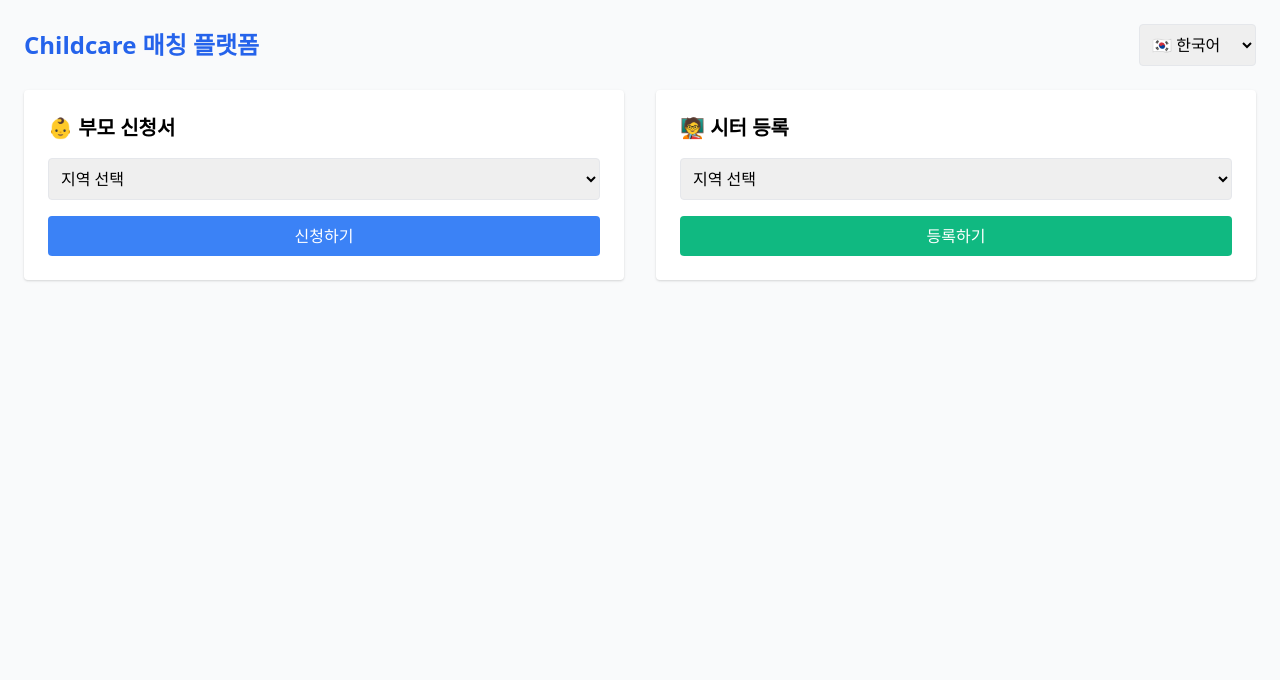
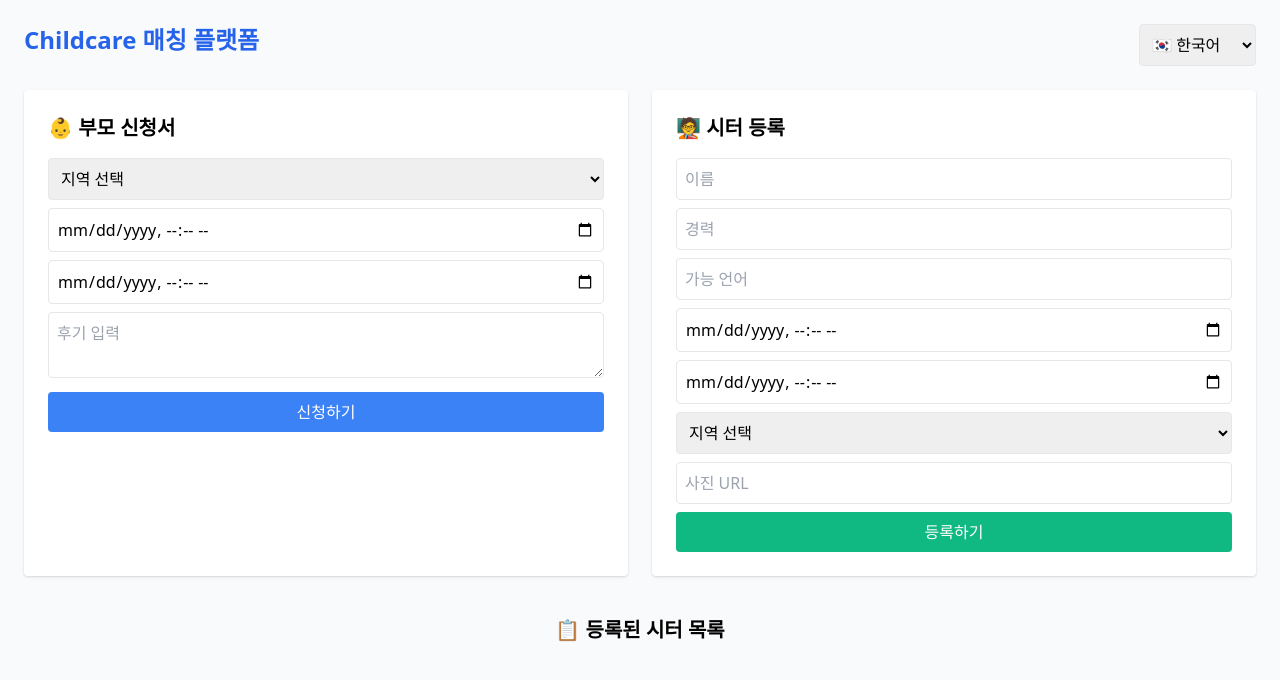
Before and after one commit to samseminlee/kidscare1, a Next.js app: page / in a window 1280 px wide. Shown: the top 680 px of the page. Built offline with nearby package versions, Linux system fonts and the light colour scheme.

Commit message:
Add files via upload

```diff
--- a/next.config.js
+++ b/next.config.js
@@ -1,5 +1 @@
-const nextConfig = {
-  reactStrictMode: true,
-};
-
-module.exports = nextConfig;
+const nextConfig = { reactStrictMode: true }; module.exports = nextConfig;
--- a/package.json
+++ b/package.json
@@ -1,5 +1,5 @@
 {
-  "name": "childcare-mvp-multilang",
+  "name": "childcare-mvp-full-multilang",
   "version": "1.0.0",
   "scripts": {
     "dev": "next dev",
--- a/pages/_app.js
+++ b/pages/_app.js
@@ -1,5 +1,4 @@
 import Head from 'next/head';
-
 export default function App({ Component, pageProps }) {
   return (
     <>
--- a/pages/index.js
+++ b/pages/index.js
@@ -3,30 +3,82 @@ import { useState } from 'react';
 
 export default function Home() {
   const [language, setLanguage] = useState('ko');
+  const [sitters, setSitters] = useState([]);
+  const [reviews, setReviews] = useState({});
+  const [parentForm, setParentForm] = useState({
+    parentName: '', childAge: '', location: '', startTime: '', endTime: '', needs: ''
+  });
+  const [sitterForm, setSitterForm] = useState({
+    sitterName: '', experience: '', languages: '', availableFrom: '', availableTo: '', location: '', photoUrl: ''
+  });
+  const [matchedSitter, setMatchedSitter] = useState(null);
+  const [reviewForm, setReviewForm] = useState({ rating: '5', comment: '' });
+
   const translations = {
-    ko: { title: "Childcare 매칭 플랫폼", parentFormTitle: "👶 부모 신청서", sitterFormTitle: "🧑‍🏫 시터 등록", submit: "신청하기", register: "등록하기", location: "지역 선택" },
-    en: { title: "Childcare Matching Platform", parentFormTitle: "👶 Parent Application", sitterFormTitle: "🧑‍🏫 Sitter Registration", submit: "Submit", register: "Register", location: "Select Location" },
-    zh: { title: "儿童看护匹配平台", parentFormTitle: "👶 家长申请表", sitterFormTitle: "🧑‍🏫 保姆注册", submit: "提交", register: "注册", location: "选择地区" },
-    yue: { title: "兒童看護配對平台", parentFormTitle: "👶 家長申請表", sitterFormTitle: "🧑‍🏫 保姆登記", submit: "提交", register: "登記", location: "選擇地區" },
-    hi: { title: "चाइल्डकेयर मिलान प्लेटफॉर्म", parentFormTitle: "👶 माता-पिता आवेदन", sitterFormTitle: "🧑‍🏫 बेबीसिटर पंजीकरण", submit: "प्रस्तुत करें", register: "पंजीकरण करें", location: "स्थान चुनें" },
+    ko: {
+      title: "Childcare 매칭 플랫폼", parentFormTitle: "👶 부모 신청서", sitterFormTitle: "🧑‍🏫 시터 등록",
+      submit: "신청하기", register: "등록하기", location: "지역 선택", review: "후기 등록", writeReview: "시터 리뷰 남기기",
+      rating: "별점", comment: "후기 입력", registeredSitters: "📋 등록된 시터 목록", matchedSitter: "✅ 매칭된 시터",
+      startTime: "돌봄 시작 시간", endTime: "돌봄 종료 시간", availableTime: "가능 시간", reviewLabel: "📣 시터 리뷰:"
+    },
+    en: {
+      title: "Childcare Matching Platform", parentFormTitle: "👶 Parent Application", sitterFormTitle: "🧑‍🏫 Sitter Registration",
+      submit: "Submit", register: "Register", location: "Select Location", review: "Submit Review", writeReview: "Leave a Review",
+      rating: "Rating", comment: "Your comment", registeredSitters: "📋 Registered Sitters", matchedSitter: "✅ Matched Sitter",
+      startTime: "Care Start Time", endTime: "Care End Time", availableTime: "Available Time", reviewLabel: "📣 Sitter Reviews:"
+    },
+    zh: {
+      title: "儿童看护匹配平台", parentFormTitle: "👶 家长申请表", sitterFormTitle: "🧑‍🏫 保姆注册",
+      submit: "提交", register: "注册", location: "选择地区", review: "提交评论", writeReview: "留下评论",
+      rating: "评分", comment: "您的评论", registeredSitters: "📋 已注册保姆", matchedSitter: "✅ 匹配的保姆",
+      startTime: "开始时间", endTime: "结束时间", availableTime: "可用时间", reviewLabel: "📣 保姆评论："
+    },
+    yue: {
+      title: "兒童看護配對平台", parentFormTitle: "👶 家長申請表", sitterFormTitle: "🧑‍🏫 保姆登記",
+      submit: "提交", register: "登記", location: "選擇地區", review: "提交評論", writeReview: "發表評論",
+      rating: "評分", comment: "你的評論", registeredSitters: "📋 登記保姆", matchedSitter: "✅ 配對保姆",
+      startTime: "開始時間", endTime: "結束時間", availableTime: "可用時間", reviewLabel: "📣 保姆評論："
+    },
+    hi: {
+      title: "चाइल्डकेयर मिलान प्लेटफॉर्म", parentFormTitle: "👶 माता-पिता आवेदन", sitterFormTitle: "🧑‍🏫 बेबीसिटर पंजीकरण",
+      submit: "प्रस्तुत करें", register: "पंजीकरण करें", location: "स्थान चुनें", review: "समीक्षा जमा करें", writeReview: "समीक्षा लिखें",
+      rating: "रेटिंग", comment: "आपकी समीक्षा", registeredSitters: "📋 पंजीकृत सिटर", matchedSitter: "✅ मिलान किया गया सिटर",
+      startTime: "प्रारंभ समय", endTime: "समाप्ति समय", availableTime: "उपलब्ध समय", reviewLabel: "📣 सिटर समीक्षाएं:"
+    },
   };
 
-  const [form, setForm] = useState({ location: '' });
-  const [sitterForm, setSitterForm] = useState({ location: '' });
-
-  const handleChange = (e) => {
-    setForm({ ...form, [e.target.name]: e.target.value });
-  };
-
-  const handleSitterChange = (e) => {
-    setSitterForm({ ...sitterForm, [e.target.name]: e.target.value });
-  };
+  const handleChange = (e) => setParentForm({ ...parentForm, [e.target.name]: e.target.value });
+  const handleSitterChange = (e) => setSitterForm({ ...sitterForm, [e.target.name]: e.target.value });
+  const handleReviewChange = (e) => setReviewForm({ ...reviewForm, [e.target.name]: e.target.value });
 
   const t = translations[language];
 
+  const handleParentSubmit = () => {
+    const match = sitters.find(sitter => sitter.location === parentForm.location);
+    setMatchedSitter(match);
+    alert('Matched!');
+  };
+
+  const handleSitterSubmit = () => {
+    if (!sitterForm.photoUrl) sitterForm.photoUrl = "https://via.placeholder.com/100";
+    setSitters([...sitters, sitterForm]);
+    setSitterForm({ sitterName: '', experience: '', languages: '', availableFrom: '', availableTo: '', location: '', photoUrl: '' });
+  };
+
+  const handleReviewSubmit = () => {
+    if (!matchedSitter) return;
+    setReviews({
+      ...reviews,
+      [matchedSitter.sitterName]: [...(reviews[matchedSitter.sitterName] || []), reviewForm]
+    });
+    setReviewForm({ rating: '5', comment: '' });
+  };
+
+  const locationOptions = ["Vancouver", "Burnaby", "Coquitlam", "Port Moody", "Port Coquitlam", "Richmond", "Surrey", "New Westminster", "North Vancouver", "West Vancouver"];
+
   return (
     <div className="min-h-screen bg-gray-50 p-6">
-      <div className="flex justify-between items-center mb-6">
+      <div className="flex justify-between mb-6">
         <h1 className="text-2xl font-bold text-blue-600">{t.title}</h1>
         <select value={language} onChange={(e) => setLanguage(e.target.value)} className="border p-2 rounded">
           <option value="ko">🇰🇷 한국어</option>
@@ -37,42 +89,76 @@ export default function Home() {
         </select>
       </div>
 
-      <div className="grid grid-cols-1 md:grid-cols-2 gap-8">
+      <div className="grid grid-cols-1 md:grid-cols-2 gap-6 mb-10">
         <div className="bg-white p-6 rounded shadow">
           <h2 className="text-xl font-semibold mb-4">{t.parentFormTitle}</h2>
-          <select name="location" value={form.location} onChange={handleChange} className="border p-2 rounded w-full mb-4">
+          <select name="location" value={parentForm.location} onChange={handleChange} className="border p-2 rounded w-full mb-2">
             <option value="">{t.location}</option>
-            <option value="Vancouver">Vancouver</option>
-            <option value="Burnaby">Burnaby</option>
-            <option value="Coquitlam">Coquitlam</option>
-            <option value="Port Moody">Port Moody</option>
-            <option value="Port Coquitlam">Port Coquitlam</option>
-            <option value="Richmond">Richmond</option>
-            <option value="Surrey">Surrey</option>
-            <option value="New Westminster">New Westminster</option>
-            <option value="North Vancouver">North Vancouver</option>
-            <option value="West Vancouver">West Vancouver</option>
+            {locationOptions.map(loc => <option key={loc} value={loc}>{loc}</option>)}
           </select>
-          <button className="bg-blue-500 text-white w-full py-2 rounded hover:bg-blue-600">{t.submit}</button>
+          <input type="datetime-local" name="startTime" value={parentForm.startTime} onChange={handleChange} className="border p-2 rounded w-full mb-2" placeholder={t.startTime} />
+          <input type="datetime-local" name="endTime" value={parentForm.endTime} onChange={handleChange} className="border p-2 rounded w-full mb-2" placeholder={t.endTime} />
+          <textarea name="needs" placeholder={t.comment} value={parentForm.needs} onChange={handleChange} className="border p-2 rounded w-full mb-2" />
+          <button onClick={handleParentSubmit} className="bg-blue-500 text-white w-full py-2 rounded hover:bg-blue-600">{t.submit}</button>
+
+          {matchedSitter && (
+            <div className="mt-6 bg-blue-50 p-4 rounded">
+              <h3 className="font-semibold mb-2">{t.matchedSitter}</h3>
+              <img src={matchedSitter.photoUrl} className="w-20 h-20 rounded-full mx-auto" />
+              <p><strong>{matchedSitter.sitterName}</strong></p>
+              <p>{matchedSitter.experience}</p>
+              <p>{matchedSitter.languages}</p>
+              <p>{matchedSitter.availableFrom} ~ {matchedSitter.availableTo}</p>
+              <p>{matchedSitter.location}</p>
+              <div className="mt-4">
+                <h4 className="font-semibold">{t.writeReview}</h4>
+                <select name="rating" value={reviewForm.rating} onChange={handleReviewChange} className="border p-2 w-full mb-2">
+                  {[5, 4, 3, 2, 1].map(r => <option key={r} value={r}>{'⭐'.repeat(r)}</option>)}
+                </select>
+                <textarea name="comment" placeholder={t.comment} value={reviewForm.comment} onChange={handleReviewChange} className="border p-2 w-full mb-2" />
+                <button onClick={handleReviewSubmit} className="bg-yellow-500 text-white w-full py-2 rounded hover:bg-yellow-600">{t.review}</button>
+              </div>
+              {reviews[matchedSitter.sitterName]?.length > 0 && (
+                <div className="mt-4 text-sm">
+                  <h4 className="font-semibold">{t.reviewLabel}</h4>
+                  {reviews[matchedSitter.sitterName].map((r, i) => (
+                    <div key={i} className="border-t mt-2 pt-1">
+                      <p>⭐ {r.rating}</p>
+                      <p>{r.comment}</p>
+                    </div>
+                  ))}
+                </div>
+              )}
+            </div>
+          )}
         </div>
 
         <div className="bg-white p-6 rounded shadow">
           <h2 className="text-xl font-semibold mb-4">{t.sitterFormTitle}</h2>
-          <select name="location" value={sitterForm.location} onChange={handleSitterChange} className="border p-2 rounded w-full mb-4">
+          <input name="sitterName" placeholder="이름" value={sitterForm.sitterName} onChange={handleSitterChange} className="border p-2 rounded w-full mb-2" />
+          <input name="experience" placeholder="경력" value={sitterForm.experience} onChange={handleSitterChange} className="border p-2 rounded w-full mb-2" />
+          <input name="languages" placeholder="가능 언어" value={sitterForm.languages} onChange={handleSitterChange} className="border p-2 rounded w-full mb-2" />
+          <input type="datetime-local" name="availableFrom" value={sitterForm.availableFrom} onChange={handleSitterChange} className="border p-2 rounded w-full mb-2" />
+          <input type="datetime-local" name="availableTo" value={sitterForm.availableTo} onChange={handleSitterChange} className="border p-2 rounded w-full mb-2" />
+          <select name="location" value={sitterForm.location} onChange={handleSitterChange} className="border p-2 rounded w-full mb-2">
             <option value="">{t.location}</option>
-            <option value="Vancouver">Vancouver</option>
-            <option value="Burnaby">Burnaby</option>
-            <option value="Coquitlam">Coquitlam</option>
-            <option value="Port Moody">Port Moody</option>
-            <option value="Port Coquitlam">Port Coquitlam</option>
-            <option value="Richmond">Richmond</option>
-            <option value="Surrey">Surrey</option>
-            <option value="New Westminster">New Westminster</option>
-            <option value="North Vancouver">North Vancouver</option>
-            <option value="West Vancouver">West Vancouver</option>
+            {locationOptions.map(loc => <option key={loc} value={loc}>{loc}</option>)}
           </select>
-          <button className="bg-green-500 text-white w-full py-2 rounded hover:bg-green-600">{t.register}</button>
+          <input name="photoUrl" placeholder="사진 URL" value={sitterForm.photoUrl} onChange={handleSitterChange} className="border p-2 rounded w-full mb-2" />
+          <button onClick={handleSitterSubmit} className="bg-green-500 text-white w-full py-2 rounded hover:bg-green-600">{t.register}</button>
         </div>
+      </div>
+
+      <h2 className="text-center font-bold text-xl mb-4">{t.registeredSitters}</h2>
+      <div className="grid grid-cols-1 md:grid-cols-3 gap-4">
+        {sitters.map((s, i) => (
+          <div key={i} className="bg-white p-4 rounded shadow text-center">
+            <img src={s.photoUrl} className="w-20 h-20 rounded-full mx-auto mb-2" />
+            <p className="font-semibold">{s.sitterName}</p>
+            <p>{s.languages}</p>
+            <p className="text-sm text-gray-500">{s.location}</p>
+          </div>
+        ))}
       </div>
     </div>
   );
```
